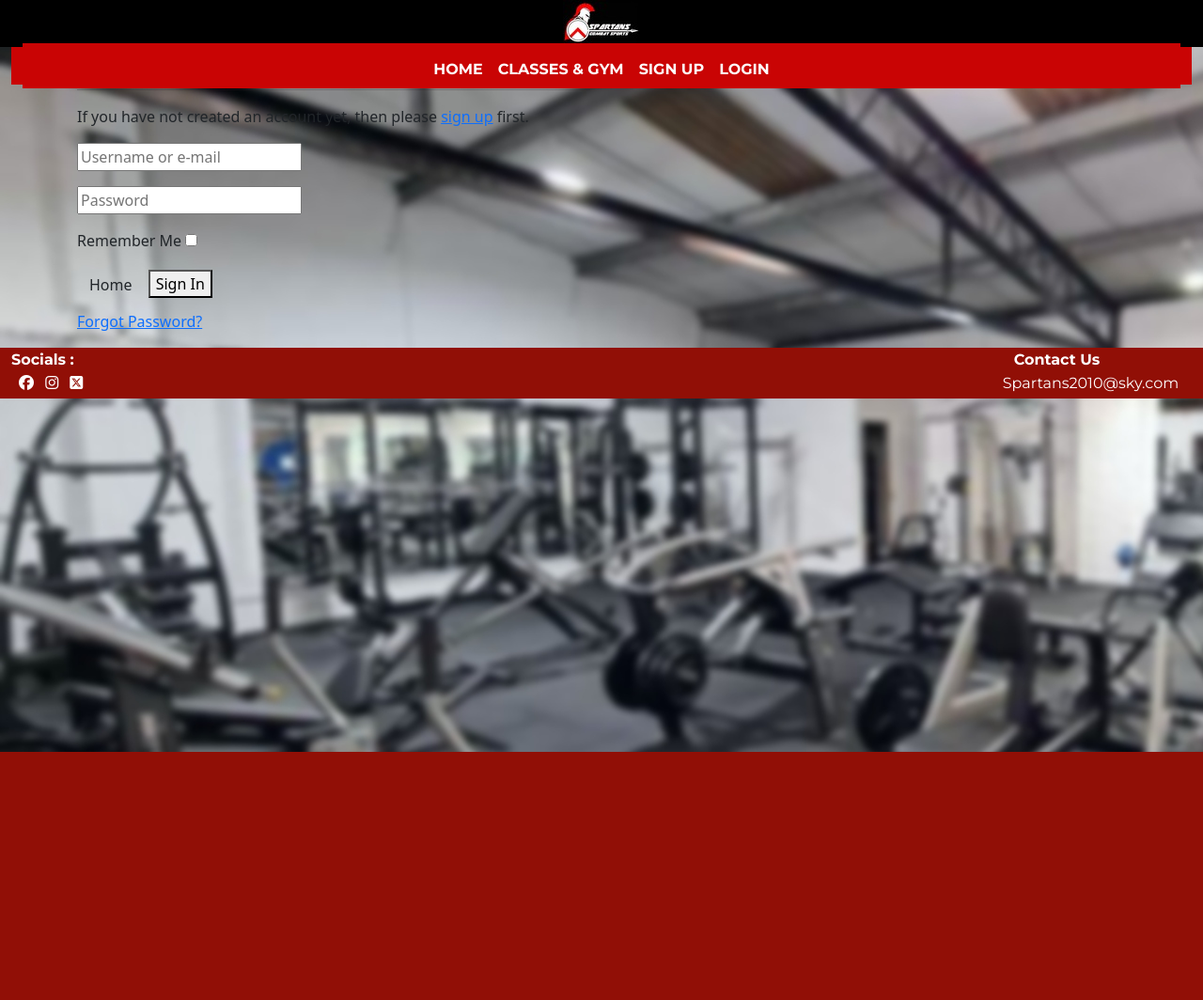
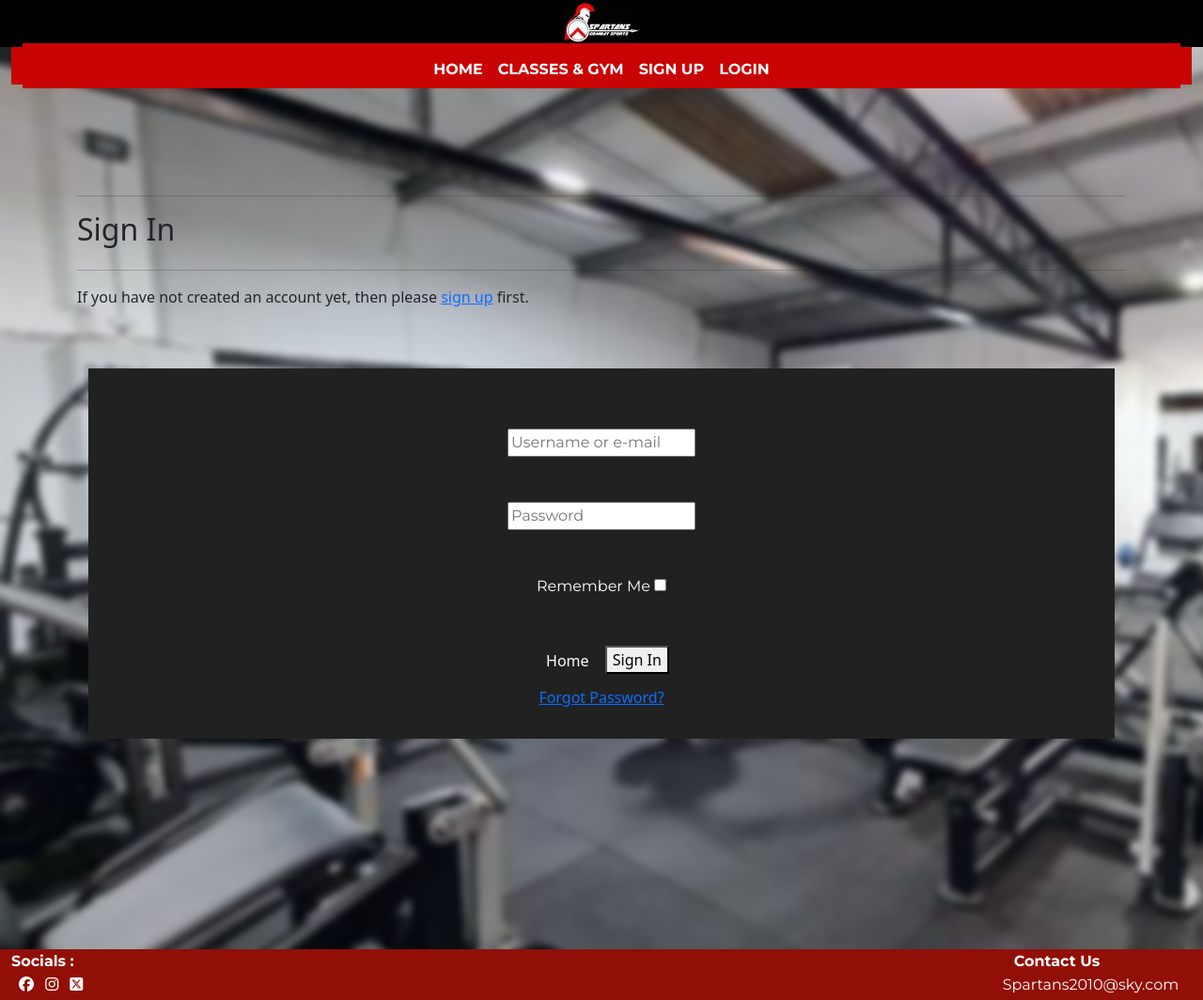
Before and after one commit to T254-bot/spartans-gym-fsf_project, a Django app: page /accounts/login/ in a window 1280 px wide. Shown: the whole page at 94% size. Before the commit the page ends 800 px from the top, so only its background shows below. Run offline with Django 3.2, Linux system fonts and the light colour scheme; some libraries are stand-ins or nearby versions.

Commit message:
Begins styling of allauth login and sign up pages

```diff
--- a/templates/allauth/account/base.html
+++ b/templates/allauth/account/base.html
@@ -4,7 +4,7 @@
     <div class="container header-container">
         <div class="overlay"></div>
         <div class="row">
-            <div class="col-12 col-md-6">
+            <div class="col-12">
                 <div class="allauth-form-inner-content">
                     {% block inner_content %}
                     {% endblock %}
--- a/templates/allauth/account/login.html
+++ b/templates/allauth/account/login.html
@@ -7,54 +7,45 @@
 
 {% block inner_content %}
 
+<div class="container md-top-space"></div>
+
 <hr>
 <h2 class="logo-font mb-4">{% trans "Sign In" %}</h2>
 <hr>
 
-{% get_providers as socialaccount_providers %}
-
-{% if socialaccount_providers %}
-<p>{% blocktrans with site.name as site_name %}Please sign in with one
-of your existing third party accounts. Or, <a href="{{ signup_url }}">sign up</a>
-for a {{ site_name }} account and sign in below:{% endblocktrans %}</p>
-
-<div class="socialaccount_ballot">
-
-  <ul class="socialaccount_providers">
-    {% include "socialaccount/snippets/provider_list.html" with process="login" %}
-  </ul>
-
-  <div class="login-or">{% trans 'or' %}</div>
-
-</div>
-
-{% include "socialaccount/snippets/login_extra.html" %}
-
-{% else %}
 <p>{% blocktrans %}If you have not created an account yet, then please
 <a href="{{ signup_url }}">sign up</a> first.{% endblocktrans %}</p>
-{% endif %}
 
+<div class="container-fluid">
+    <div class="row">
+        <div class="col mx-auto">
+            <div class="card-body text-center p-3 mt-5 dg-bg">
               <form class="login" method="POST" action="{% url 'account_login' %}">
                 {% csrf_token %}
-  <p>
+                <p class="card-text text-white my-5 montserrat">
                   {{ form.login }}
                 </p>
-  <p>
+                <p class="card-text text-white my-5 montserrat">
                   {{form.password}}
                 </p>
-  <p>
+                <p class="card-text text-white my-5 montserrat">
                   {{form.remember.label}}
                   {{form.remember}}
                 </p>
                 {% if redirect_field_value %}
                 <input type="hidden" name="{{ redirect_field_name }}" value="{{ redirect_field_value }}" />
                 {% endif %}
-  <a class="btn btn-outline-black rounded-0" href="{% url 'home' %}">Home</a>
+                <a class="btn btn-outline-white text-white rounded-0" href="{% url 'home' %}">Home</a>
                 <button class="primaryAction" type="submit">{% trans "Sign In" %}</button>
                 <p class="mt-2">
                   <a class="button secondaryAction" href="{% url 'account_reset_password' %}">{% trans "Forgot Password?" %}</a>
                 </p>
               </form>
+            </div>
+        </div>
+    </div>
+</div>
+
+<div class="container md-btm-space"></div>
 
 {% endblock %}
--- a/templates/allauth/account/signup.html
+++ b/templates/allauth/account/signup.html
@@ -9,7 +9,7 @@
 <h2 class="logo-font mb-4">{% trans "Sign Up" %}</h2>
 <hr>
 
-<p>{% blocktrans %}Already have an account? Then please <a href="{{ login_url }}">sign in</a>.{% endblocktrans %}</p>
+<p>{% blocktrans %}WE PISSING IN THE RIGHT POT! Then please <a href="{{ login_url }}">sign in</a>.{% endblocktrans %}</p>
 
 <form class="signup" id="signup_form" method="post" action="{% url 'account_signup' %}">
   {% csrf_token %}
```
Lines whose indentation alone changed are shown as unchanged.
